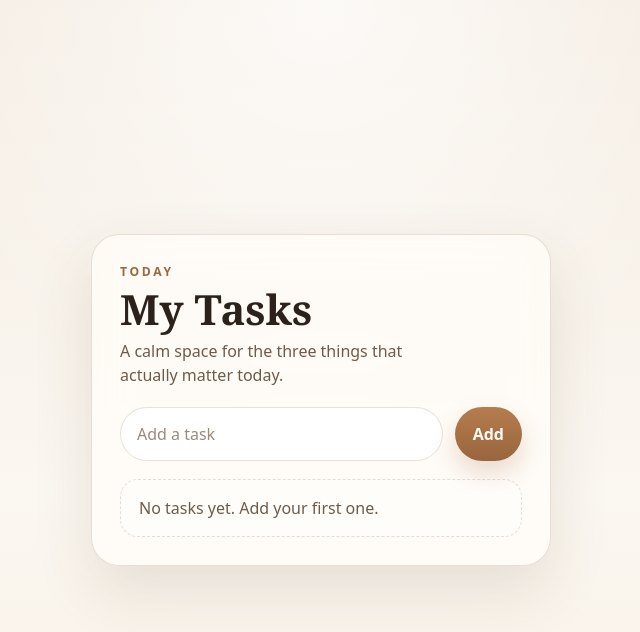
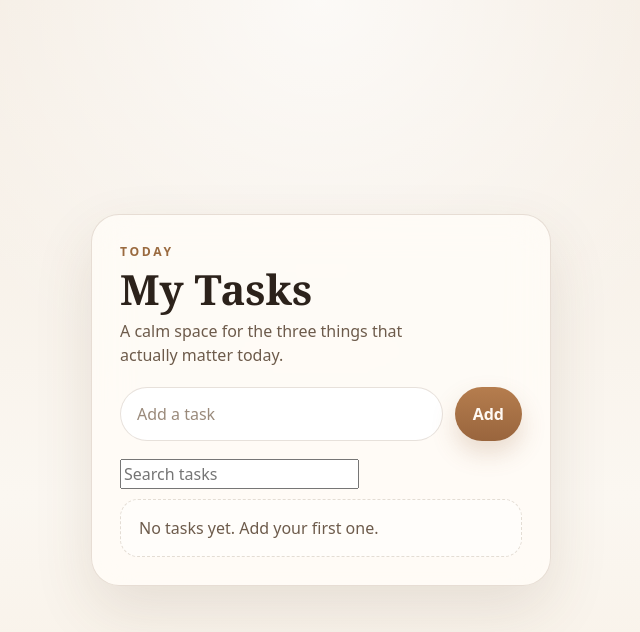
Before and after one commit to yuya2017/react-test-2026-03-28, a React (Vite) app: page / in a window 1280 px wide. Shown: the top 632 px of the page, without its empty margins (319-959 px from the left). Built offline with nearby package versions, Linux system fonts and the light colour scheme; the HTML template or start-up script is replaced by a standard one.

Commit message:
add: taxt実装

```diff
--- a/src/App.tsx
+++ b/src/App.tsx
@@ -1,10 +1,13 @@
 import "./App.css";
 import { TodoForm } from "./components/TodoForm";
 import { TodoList } from "./components/TodoList";
+import { TodoSearch } from "./components/TodoSearch";
+import { useSearch } from "./hooks/useSearch";
 import { useTodos } from "./hooks/useTodos";
 
 export default function App() {
   const { todos, addTodo, toggleTodo, removeTodo } = useTodos();
+  const { query, setQuery, filteredTodos } = useSearch(todos);
 
   return (
     <main className="app-shell">
@@ -17,8 +20,9 @@ export default function App() {
           </p>
         </div>
         <TodoForm onAddTodo={addTodo} />
+        <TodoSearch query={query} onQueryChange={setQuery} />
         <TodoList
-          todos={todos}
+          todos={filteredTodos}
           onToggleTodo={toggleTodo}
           onRemoveTodo={removeTodo}
         />
--- /dev/null
+++ b/src/components/TodoSearch.tsx
@@ -0,0 +1,21 @@
+type TodoSearchProps = {
+  query: string;
+  onQueryChange: (query: string) => void;
+};
+
+export function TodoSearch({ query, onQueryChange }: TodoSearchProps) {
+  return (
+    <div className="todo-search">
+      <label className="sr-only" htmlFor="todo-search">
+        Search tasks
+      </label>
+      <input
+        id="todo-search"
+        type="search"
+        value={query}
+        onChange={(event) => onQueryChange(event.target.value)}
+        placeholder="Search tasks"
+      />
+    </div>
+  );
+}
--- /dev/null
+++ b/src/hooks/useSearch.ts
@@ -0,0 +1,21 @@
+import { useState } from "react";
+import type { Todo } from "../types/todo";
+
+type UseSearchResult = {
+  query: string;
+  setQuery: (query: string) => void;
+  filteredTodos: Todo[];
+};
+
+export function useSearch(todos: Todo[]): UseSearchResult {
+  const [query, setQuery] = useState("");
+
+  const filteredTodos =
+    query.trim() === ""
+      ? todos
+      : todos.filter((todo) =>
+          todo.title.toLowerCase().includes(query.toLowerCase())
+        );
+
+  return { query, setQuery, filteredTodos };
+}
```
Also changed, not shown: 2 other files (tests, documents, lock files or other folders).
